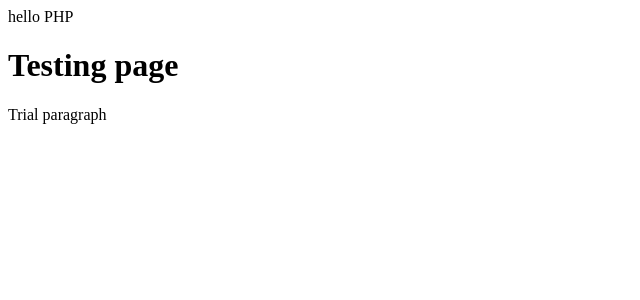
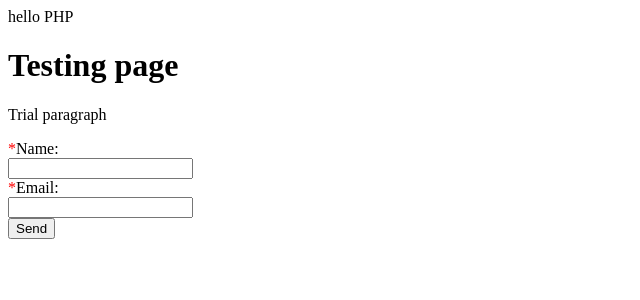
Before and after one commit to pshrutiii/aws-gateway, a PHP site: page / in a window 1280 px wide. Shown: the top 300 px of the page, without its empty margins (0-640 px from the left). Run offline with PHP 8.4, Linux system fonts and the light colour scheme.

Commit message:
form testing

```diff
--- a/index.php
+++ b/index.php
@@ -2,12 +2,35 @@
 <?php echo "hello PHP"?>
 <html>
 <head>
-<title>Kong Page</title>
+<title>Starbucks Page</title>
 </head>
 <body>
 
 <h1>Testing page</h1>
 <p>Trial paragraph</p>
 
+<form method="post" action="" name="contact_form" id="contact_form" >
+<div class="row">
+			<div class="label"><span style="color:#F00;">*</span>Name: </div>
+			<div class="input-row" ><input name="your_name" id="your_name" type="text" class="textbox" autocomplete="off"><span id="your_nameErr" class="error" ></span></div>
+		</div>
+
+<div class="row">
+			<div class="label"><span style="color:#F00;">*</span>Email: </div>
+			<div class="input-row" ><input name="your_email" id="your_email" type="text" class="textbox" autocomplete="off"><span id="your_emailErr" class="error" ></span></div>
+
+		</div>
+
+<div class="row">
+			<div class="label"></div>
+			<div class="dummy-container" ><input type="submit" name="sub" value="Send" > <span class="loading"></span> </div>
+		</div>
+
+<!--Form final confirmation of form submission-->
+<div class="output"></div>
+
+</form>
+
+
 </body>
 </html>
```
